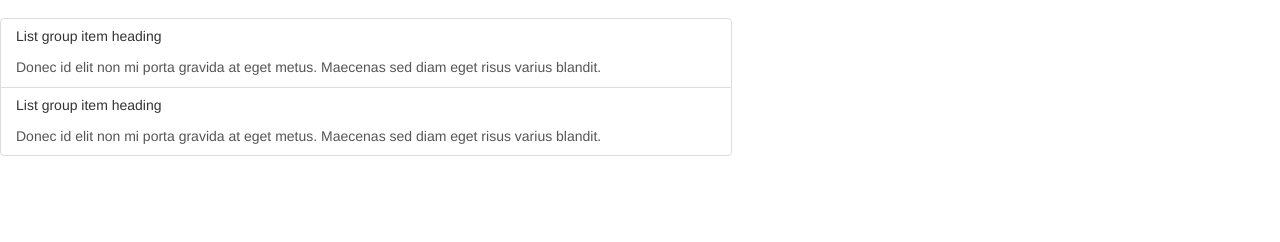
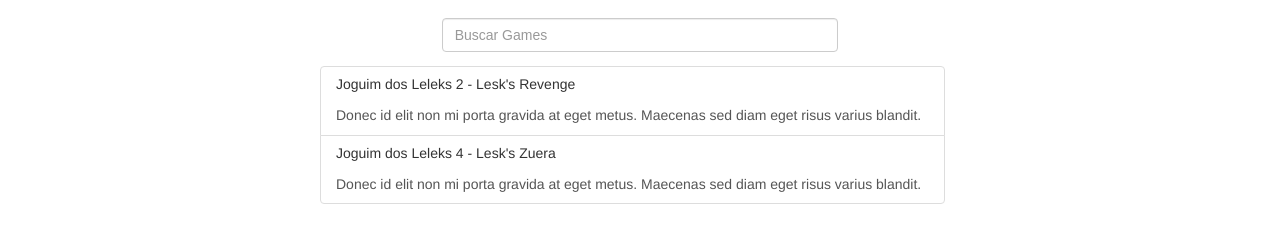
Before and after one commit to victor2105/layout, a plain HTML site: page games.html in a window 1280 px wide. Shown: the part 54-296 px from the top of the page. Drawn offline with nearby package versions, Linux system fonts and the light colour scheme.

Commit message:
Add search box for games

```diff
--- a/css/main.css
+++ b/css/main.css
@@ -68,11 +68,16 @@ body{
     margin: .2em 0 .3em 0;
 }
 .login-popup input {
-    background: rgba(0, 0, 0, .15);
-    border: none;
-    color: #FFF;
-    margin-bottom: .6em;
+  background: rgba(0, 0, 0, .15);
+  border: none;
+  color: #FFF;
+  margin-bottom: .6em;
 }
+
 .login-popup .form-group {
-    margin-bottom: 0;
+  margin-bottom: 0;
 }
+
+.search-field{
+  padding-bottom: 1em;
+}
--- a/games.html
+++ b/games.html
@@ -46,16 +46,21 @@
         </div>
     </div>
 
-    <div class="list-group col-xs-7 game-list">
+     <div class="col-md-4 col-md-offset-4 search-field">
+        <input type="text" class="form-control" placeholder="Buscar Games">
+      </div>
+
+    <div class="list-group game-list col-md-6 col-md-offset-3">
     <a href="#" class="list-group-item">
-        <h4 class="list-group-item-heading">List group item heading</h4>
+      <h4 class="list-group-item-heading">Joguim dos Leleks 2 - Lesk's Revenge</h4>
       <p class="list-group-item-text">Donec id elit non mi porta gravida at eget metus. Maecenas sed diam eget risus varius blandit.</p>
     </a>
     <a href="#" class="list-group-item">
-        <h4 class="list-group-item-heading">List group item heading</h4>
+      <h4 class="list-group-item-heading">Joguim dos Leleks 4 - Lesk's Zuera</h4>
       <p class="list-group-item-text">Donec id elit non mi porta gravida at eget metus. Maecenas sed diam eget risus varius blandit.</p>
     </a>
   </div>
+
 
     <script src="http://ajax.googleapis.com/ajax/libs/jquery/1.10.2/jquery.min.js"></script>
     <script>window.jQuery || document.write('<script src="js/vendor/jquery-1.10.2.min.js"><\/script>')</script>
```
Lines whose indentation alone changed are shown as unchanged.
